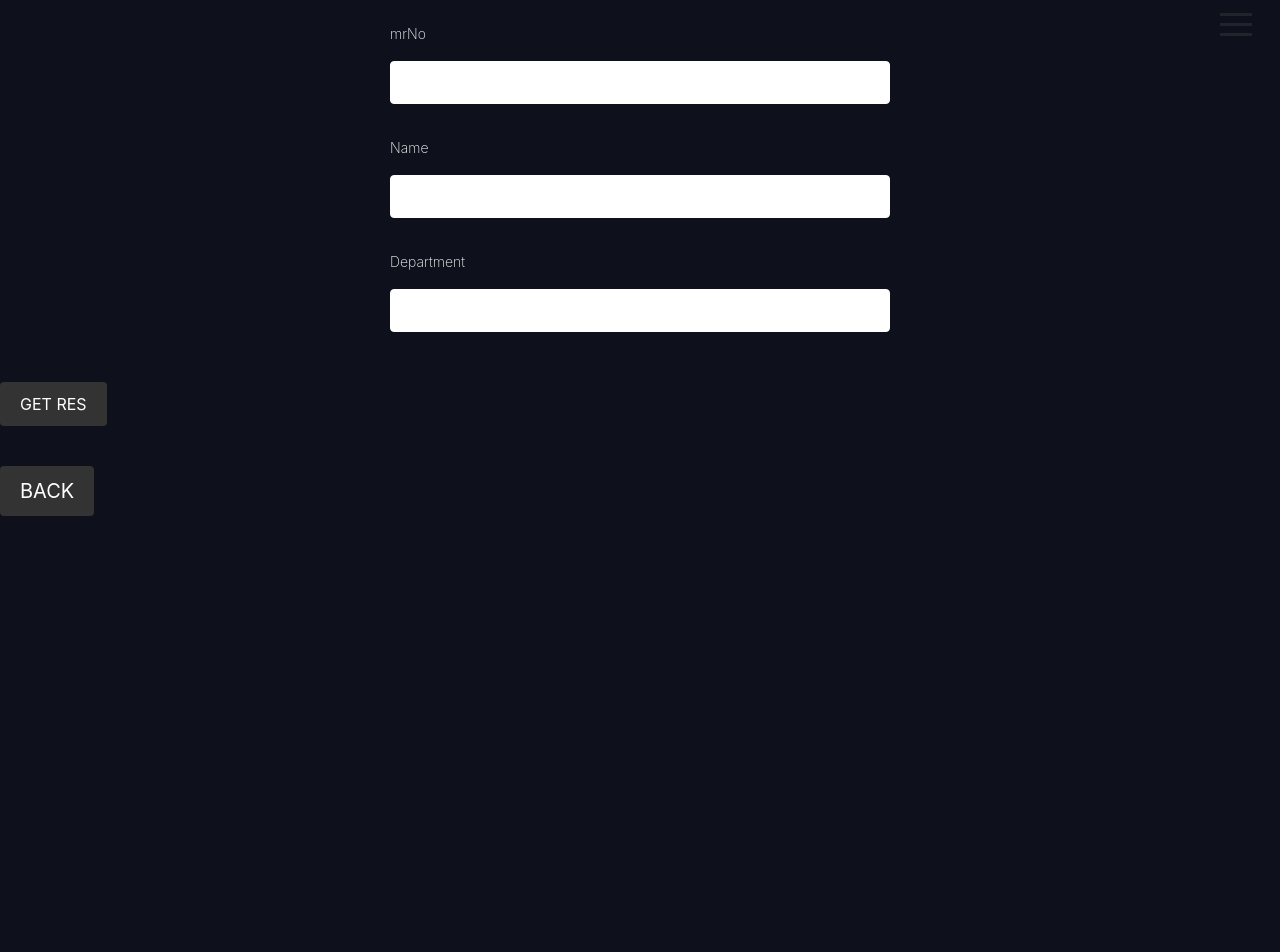
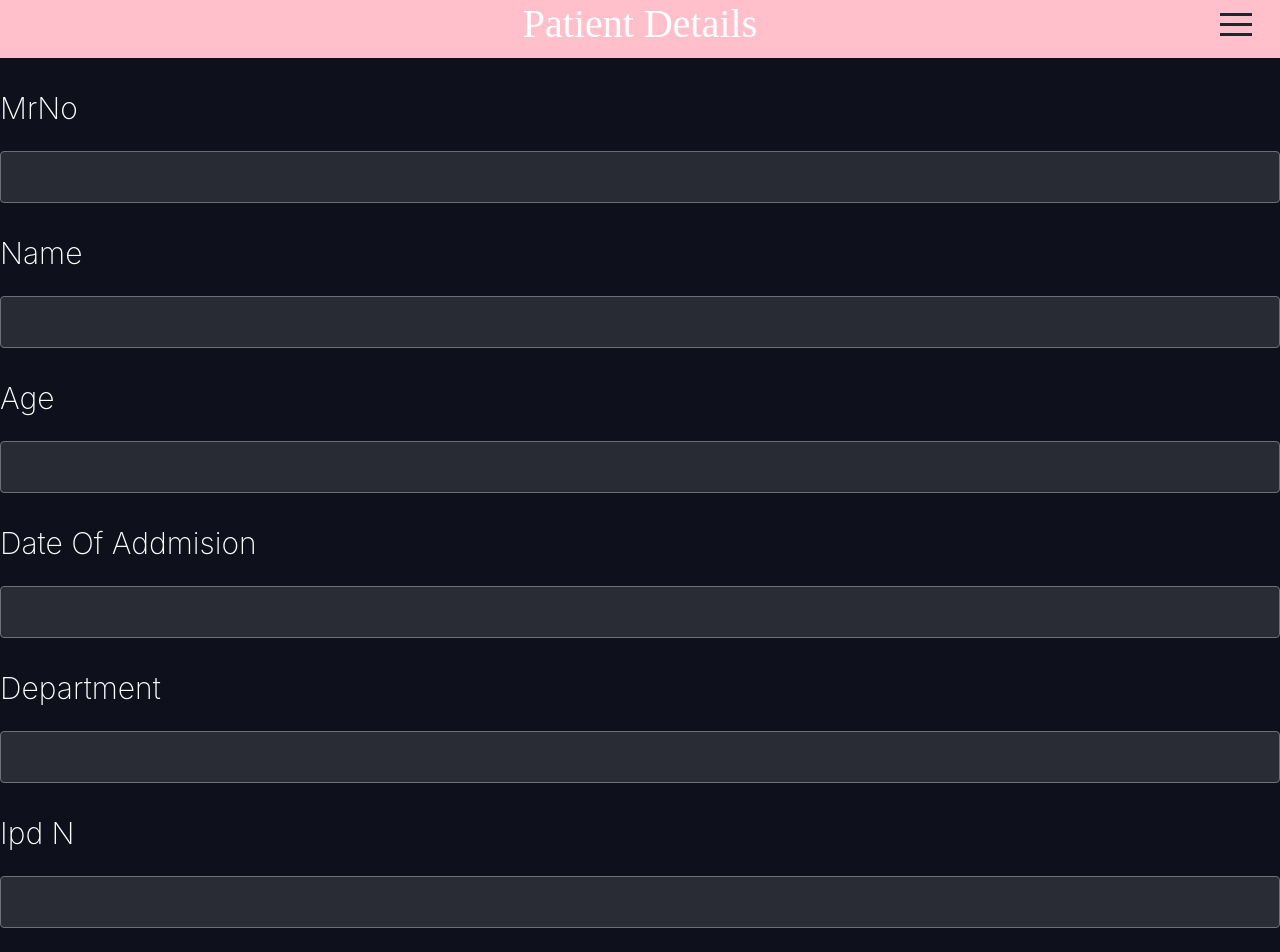
Before and after one commit to aaryannipane/SHAN, a React (Create React App) app in the folder frontend/: page /patientdetail/1/1 in a window 1280 px wide. Shown: the top 952 px of the page. Before the commit the page ends 800 px from the top, so only its background shows below. Built offline with nearby package versions, Linux system fonts and the light colour scheme; no server answers; sample sign-in values are in the browser's storage.

Commit message:
Changes in patientdetail

```diff
--- a/frontend/src/Componants/ICU.js
+++ b/frontend/src/Componants/ICU.js
@@ -26,7 +26,7 @@ const ICU = () => {
 
   return (
     <>
-    <h1 style={{fontFamily:"Bold"}}>ICU</h1>
+    <h1 style={{fontFamily:"Bold",background:"pink"}}>ICU</h1>
     <form onSubmit={handleSubmit(onSubmit)} style={{display:"flex", flexDirection:"column"}}>
 
     {/* <Box sx={{ '& > :not(style)': { m: 1 } }}
--- a/frontend/src/Componants/ICU/Identification.js
+++ b/frontend/src/Componants/ICU/Identification.js
@@ -48,7 +48,6 @@ const Identification = () => {
     let sendData = {ISBAR}
     sendData[ISBAR] = data;
     console.log(sendData);
-
     let res;
     // try {
     //   res = await api.post("api/patient/update", sendData);
@@ -63,7 +62,7 @@ const Identification = () => {
 
   return (
     <>
-      <h1 style={{ fontFamily: "Bold" }}>IDENTIFICATION</h1>
+      <h1 style={{ fontFamily: "Bold",background:"pink" }}>IDENTIFICATION</h1>
       <form style={{ display: "flex", flexDirection: "column" }}>
         {/* register your input into the hook by invoking the "register" function */}
 
@@ -170,7 +169,7 @@ const Identification = () => {
         <h1>SITUTION</h1>
 
         <label>Oxygen Support</label>
-        <select {...register("Oxygen Support",{ required: true })}>
+        <select {...register("Oxygen Support",{ required: false })}>
 
           <option value="Room air" {...register("value")}>Room air</option>
           <option value="Nasal cannuala">Nasal cannuala</option>
@@ -185,9 +184,11 @@ const Identification = () => {
         <input type="text" {...register("value", { required: false })} />
 
         <label>Ventilator Support</label>
-        <select {...register("ventilator Support",{ required: true })}>
+        <select {...register("ventilator Support",{ required: false })}>
           <option value="None">None</option>
-          <option value="PRVC">PRVC</option>
+          <option value="PRVC"
+
+          >PRVC</option>
           <option value="CPAP">CPAP</option>
           <option value="SIMV">SIMV</option>
           <option value="PS">PS</option>
@@ -195,13 +196,13 @@ const Identification = () => {
           <option value="other">other</option>
         </select>
         <label>FIO2</label>
-        <input type="text" {...register("FIO2", { required: true })} />
+        <input type="text" {...register("FIO2", { required: false })} />
         <label>PEEP</label>
-        <input type="text" {...register("PEEP", { required: true })} />
+        <input type="text" {...register("PEEP", { required: false })} />
         <label>RR</label>
-        <input type="text" {...register("RR", { required: true })} />
+        <input type="text" {...register("RR", { required: false })} />
         <label>Tidal volume</label>
-        <input type="text" {...register("Tidal volume", { required: true })} />
+        <input type="text" {...register("Tidal volume", { required: false })} />
 
         <label>Continuos Infusion</label>
         <label>Inotrope</label>
@@ -248,7 +249,7 @@ const Identification = () => {
           {...register("Sodium bicarbonate", { required: false })}
         />
         <label>Other</label>
-        <input type="text" {...register("Other", { required: true })} />
+        <input type="text" {...register("Other", { required: false })} />
 
         <label>Nutritional Status</label>
         <label>Oral</label>
@@ -266,7 +267,7 @@ const Identification = () => {
           {...register("Fluid restriction", { required: false })}
         />
 
-        <button type="submit" onClick={handleSubmit(onSubmitISBAR("situation"))}>
+        <button type="submit" >
           Submit
         </button>
 
@@ -378,7 +379,7 @@ const Identification = () => {
         <label>Other</label>
         <input type="text" {...register("Other", { required: false })} />
 
-        <button type="submit" onClick={handleSubmit(onSubmitISBAR)}>
+        <button type="submit" >
           Submit
         </button>
 
@@ -430,7 +431,7 @@ const Identification = () => {
             required: false,
           })}
         />
-        <button type="submit" onClick={handleSubmit(onSubmitISBAR)}>
+         <button type="submit" >
           Submit
         </button>
 
@@ -468,7 +469,7 @@ const Identification = () => {
         <label>Other order</label>
         <input type="text" {...register("Other order", { required: false })} />
 
-        <button type="submit" onClick={handleSubmit(onSubmitISBAR)}>
+        <button type="submit" >
           Submit
         </button>
       </form>
--- a/frontend/src/Componants/SelectDepartment.js
+++ b/frontend/src/Componants/SelectDepartment.js
@@ -9,7 +9,7 @@ function SelectDepartment() {
 
   return (
     <>
-    <h1 style={{fontFamily:"Bold"}}>Select Department</h1>
+    <h1 style={{fontFamily:"Bold",background:"pink"}}>Select Department</h1>
     <div className="d-grid gap-2">
       <Button variant="primary" size="lg" onClick={()=>{
     navigate("/mgmcet/icu")
--- a/frontend/src/Componants/SelectHospital.js
+++ b/frontend/src/Componants/SelectHospital.js
@@ -5,7 +5,7 @@ function SelectHospital() {
 
   return (
     <>
-    <h1 style={{fontFamily:"Bold"}}> Select Hospital</h1>
+    <h1 style={{fontFamily:"Bold",background:"pink"}}> Select Hospital</h1>
 
     <div className="d-grid gap-2">
       <button   onClick={()=>{
--- a/frontend/src/Componants/pages/Patientdetail.js
+++ b/frontend/src/Componants/pages/Patientdetail.js
@@ -1,84 +1,69 @@
 import axios from 'axios';
 import {useState,useEffect} from'react'
 import { useForm } from "react-hook-form";
-import api from "../../http/index.js"
+import api, { addPatientIdentification } from "../../http/index.js"
 import Button from 'react-bootstrap/Button';
 import { useNavigate, useParams } from 'react-router-dom';
 import React, { useCallback } from "react";
+import {useSelector} from "react-redux";
+
 
 
 const Patientdetail = () => {
-    const { register, handleSubmit,reset, watch, formState: { errors } } = useForm();
-    const [isOpen, setOpen] = useState(false)
+    const {id, mrNo} = useParams();
+    const [patientD, setPatientD] = useState({});
+    const [edit, setEdit] = useState(false)
     let navigate= useNavigate()
-    const {id, mrNo} = useParams();
-
-    //for reseting
-    const resetAsyncForm = useCallback(async () => {
-      const result = await fetch('/api/patient'); // result: { firstName: 'test', lastName: 'test2' }
-      reset(result); // asynchronously reset your form values
-    }, [reset]);
 
     useEffect(() => {
-      resetAsyncForm()
-    }, [resetAsyncForm])
-
-
-
-
-    const [patientD, setPatientD] = useState('');
-
-
-    useEffect(()=>{
-      async function getPatient(){
-        try{
-          const data = await api.get(`/api/patient/${id}/${mrNo}`,)
-          const patientData = data.data.patient
-          console.log(patientData);
-
-        } catch (err){
-          console.log(err.response.data.message)
+      async function getPatient() {
+        try {
+          const data = await api.get(`/api/patient/${id}/${mrNo}`);
+          const patientData = data.data.patient;
+          setPatientD(patientData);
+        } catch (err) {
+          console.log(err.response.data.message);
         }
       }
-
-      getPatient()
-    },[])
-    // function getPatient(){
-    //   axios({
-    //   method:'get',
-    //   url:'/api/patient'
-
-    // })
-    // .then(res=>{
-    //    console.log(res.data.data)
-    //    setPatientD(res.data);
-    //   }
-    //   getPatient();
-    // )
-
-    // .catch(err=>console.log(err));
-    // }
-
+      getPatient();
+    }, []);
 
 
   return (
-    <>
-     <form  style={{display:"flex", flexDirection:"column"}}>
-     <label>mrNo</label>
-      <input {...register("mrNo")} />
-      <label>Name</label>
-      <input {...register("name")} />
-      <label>Department</label>
-      <input {...register("department")} />
+   <>
+   <h1 style={{ fontFamily: "Bold",background:"pink" }}>Patient Details</h1>
 
-     </form>
-     <Button >get res</Button>
-     <Button variant="secondary" size="lg"  onClick={()=>{
+   <label style={{fontSize:"30px"}}>MrNo</label>
+   <input type="text" value={patientD.mrNo} style={{color:"white",fontSize:"20px"}} disabled={(edit)? false:true}/>
+
+
+   <label style={{fontSize:"30px"}}>Name</label>
+   <input type="text" value={patientD.identification?.name} style={{color:"white",fontSize:"20px"}} disabled={(edit)? false:true}/>
+
+   <label style={{fontSize:"30px"}}>Age</label>
+   <input type="text" value={patientD.identification?.age} style={{color:"white",fontSize:"20px"}} disabled={(edit)? false:true}/>
+
+   <label style={{fontSize:"30px"}}>Date Of Addmision</label>
+   <input type="text" value={patientD.updatedAt} style={{color:"white",fontSize:"20px"}} disabled={(edit)? false:true}/>
+
+   <label style={{fontSize:"30px"}}>Department</label>
+   <input type="text" value={patientD.department} style={{color:"white",fontSize:"20px"}} disabled={(edit)? false:true}/>
+
+   <label style={{fontSize:"30px"}}>Ipd N</label>
+   <input type="text" value={patientD.identification?.ipdNo} style={{color:"white",fontSize:"20px"}} disabled={(edit)? false:true}/>
+
+   <label style={{fontSize:"30px"}}>Bed No</label>
+   <input type="text" value={patientD.identification?.bedNo} style={{color:"white",fontSize:"20px"}} disabled={(edit)? false:true}/>
+
+   <label style={{fontSize:"30px"}}>Sex</label>
+   <input type="text" value={patientD.identification?.sex} style={{color:"white",fontSize:"20px"}} disabled={(edit)? false:true}/>
+
+   <Button variant="secondary" size="lg"  onClick={()=>{
     navigate("/mgmcet/icu")
    }}>
        Back
       </Button>
-    </>
+   </>
   )
 }
 
```
